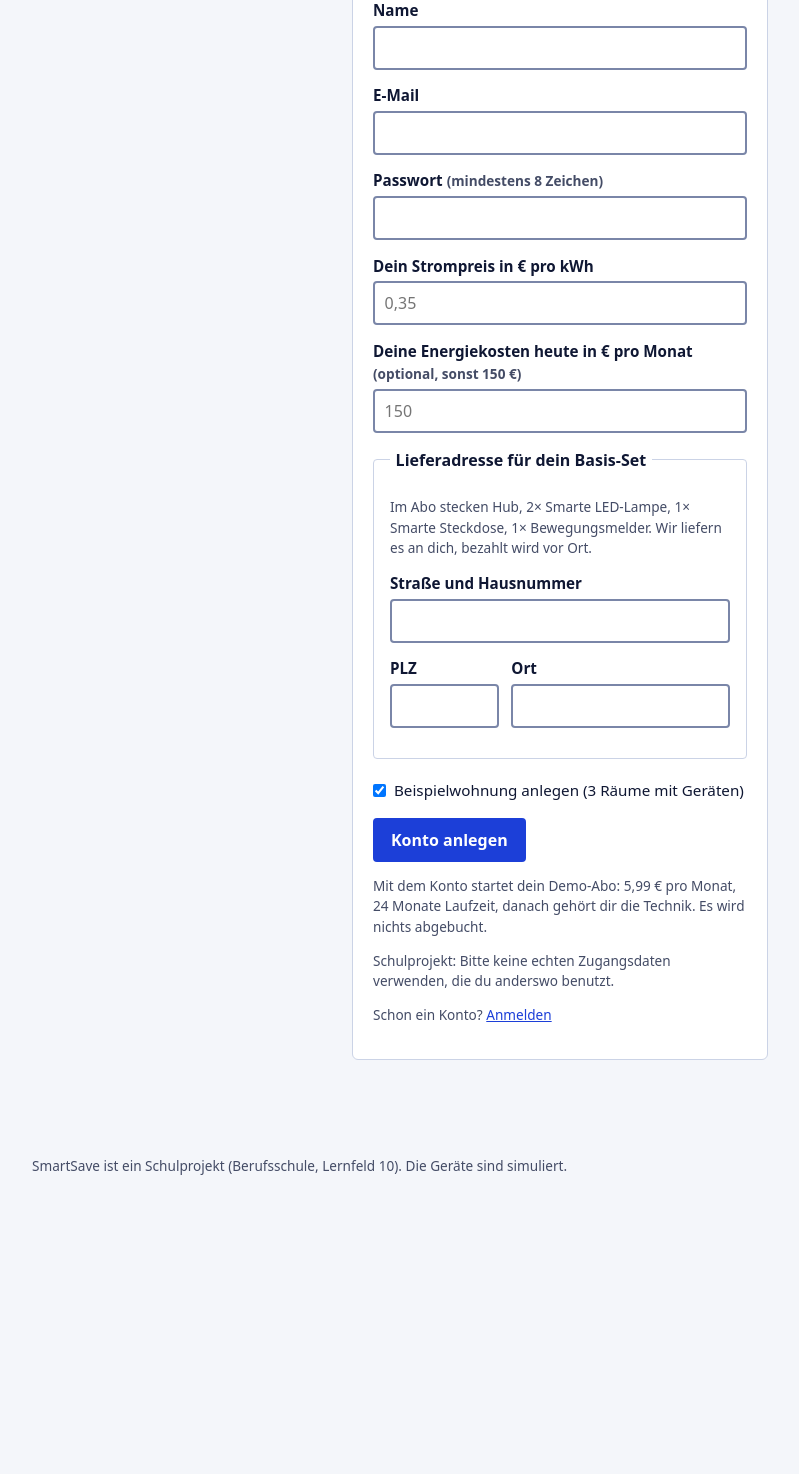
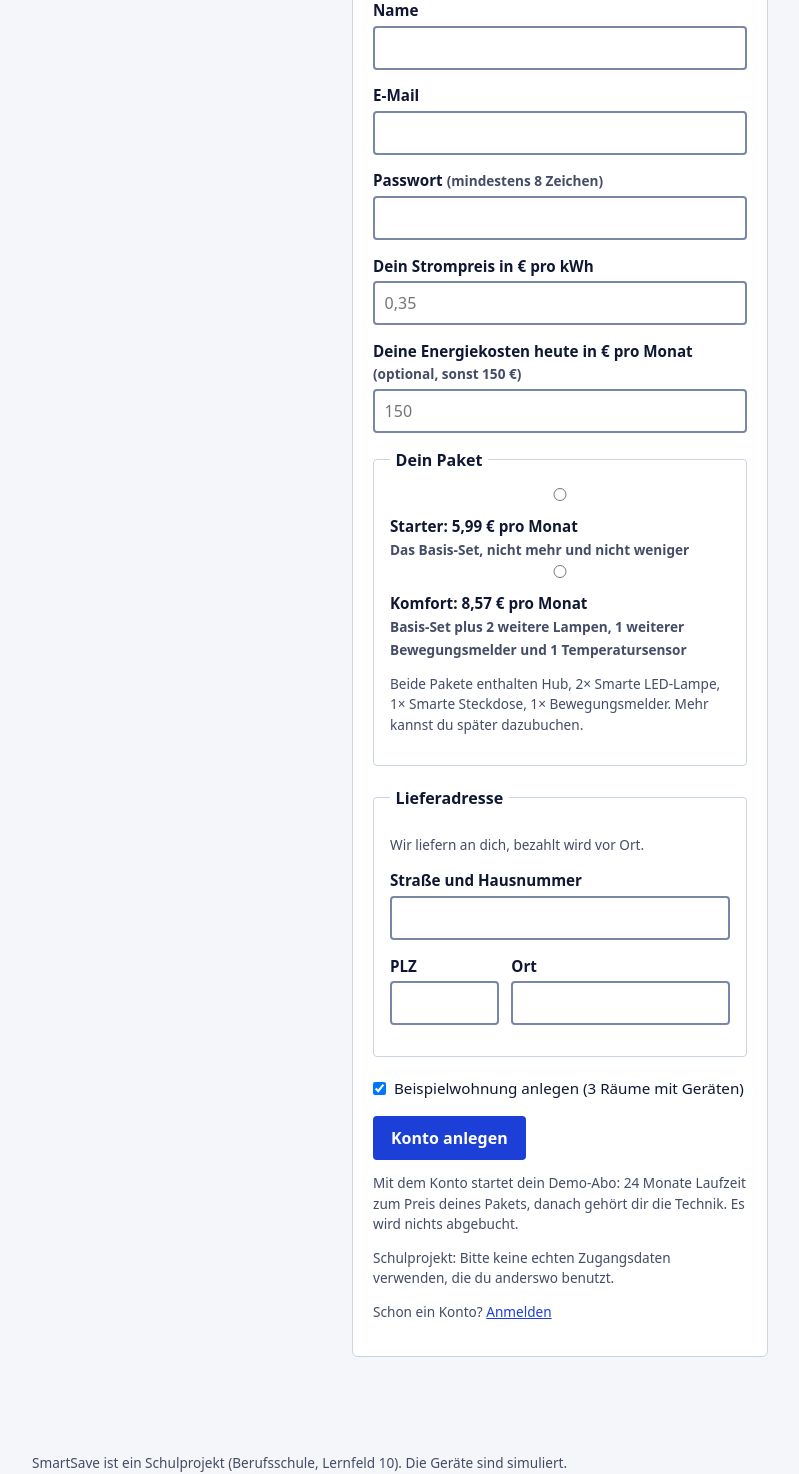
Before and after one commit to Paulfritsch/SmartHome, a PHP site: page /prototype/public/register.php in a window 1280 px wide. Shown: the part 180-1654 px from the top of the page, without its empty margins (80-879 px from the left). Before the commit the page ends 1355 px from the top, so only its background shows below. Run offline with PHP 8.4, Linux system fonts and the light colour scheme.

Commit message:
Paketwahl bei der Registrierung

```diff
--- a/prototype/public/_bootstrap.php
+++ b/prototype/public/_bootstrap.php
@@ -102,6 +102,18 @@ function nettoText(float $saving, float $price): string
         : 'Spart ca. ' . euro($saving) . ' pro Monat, kostet aber ' . euro($price) . ': ' . signedEuro($net) . ' pro Monat netto.';
 }
 
+// Auswahl des Pakets (Starter oder Komfort) als Radiobuttons; nichts ist vorausgewaehlt, ausser $selected
+function modelChoice(string $selected = ''): void
+{
+    echo '<fieldset><legend>Dein Paket</legend>';
+    foreach (\SmartSave\Catalog::MODELS as $id => $model) {
+        echo '<label class="zahlart"><input type="radio" name="model" value="' . e($id) . '"' . ($selected === $id ? ' checked' : '') . ' required> <span><strong>'
+            . e($model['name']) . ': ' . e(euro(\SmartSave\Catalog::modelMonthlyPrice($id))) . ' pro Monat</strong><br><span class="klein">'
+            . e($model['description']) . '</span></span></label>';
+    }
+    echo '<p class="klein">Beide Pakete enthalten ' . e(\SmartSave\Catalog::baseSetContents()) . '. Mehr kannst du später dazubuchen.</p></fieldset>';
+}
+
 /** Zeitstempel aus SQLite (UTC) als deutsche Ortszeit. */
 function berlinTime(string $utc): string
 {
--- a/prototype/public/dashboard.php
+++ b/prototype/public/dashboard.php
@@ -147,7 +147,7 @@ pageStart('Meine Wohnung', $user);
 <h1>Meine Wohnung</h1>
 
 <?php if (!$orders->hasBaseOrder($user->id)): ?>
-    <p class="hinweis">Dein Basis-Set (<?= e(Catalog::baseSetContents()) ?>) ist noch nicht bestellt. <a href="basis-set.php">Lieferadresse angeben</a></p>
+    <p class="hinweis">Du hast noch kein Paket gewählt. <a href="basis-set.php">Paket wählen und Lieferadresse angeben</a></p>
 <?php endif; ?>
 
 <section class="werte" aria-label="Zusammenfassung">
--- a/prototype/public/register.php
+++ b/prototype/public/register.php
@@ -12,7 +12,7 @@ if (currentUser($users) !== null) {
     redirect('dashboard.php');
 }
 
-$form = ['name' => '', 'email' => '', 'price' => '', 'old_cost' => '', 'street' => '', 'zip' => '', 'city' => ''];
+$form = ['name' => '', 'email' => '', 'price' => '', 'old_cost' => '', 'model' => '', 'street' => '', 'zip' => '', 'city' => ''];
 if ($_SERVER['REQUEST_METHOD'] === 'POST') {
     requireCsrf();
     foreach (array_keys($form) as $field) {
@@ -22,9 +22,10 @@ if ($_SERVER['REQUEST_METHOD'] === 'POST') {
 
     try {
         // Adresse zuerst pruefen, damit bei einem Fehler noch kein Konto angelegt ist
+        $orders->normalizeModel($form['model']);
         $address = $orders->normalizeAddress(['name' => $form['name'], 'street' => $form['street'], 'zip' => $form['zip'], 'city' => $form['city']]);
         $user = $users->register($form['name'], $form['email'], $password, $form['price'], $form['old_cost']);
-        $orders->placeBase($user, $address);
+        $orders->placeModel($user, $form['model'], $address);
         if (isset($_POST['examples'])) {
             ExampleApartment::create($user->id, $rooms, $devices);
         }
@@ -58,9 +59,11 @@ pageStart('Konto anlegen');
         <label for="old_cost">Deine Energiekosten heute in € pro Monat <span class="klein">(optional, sonst 150 €)</span></label>
         <input id="old_cost" name="old_cost" inputmode="decimal" placeholder="150" value="<?= e($form['old_cost']) ?>">
 
+        <?php modelChoice($form['model']); ?>
+
         <fieldset>
-            <legend>Lieferadresse für dein Basis-Set</legend>
-            <p class="klein">Im Abo stecken <?= e(Catalog::baseSetContents()) ?>. Wir liefern es an <?= e($form['name'] !== '' ? $form['name'] : 'dich') ?>, bezahlt wird vor Ort.</p>
+            <legend>Lieferadresse</legend>
+            <p class="klein">Wir liefern an <?= e($form['name'] !== '' ? $form['name'] : 'dich') ?>, bezahlt wird vor Ort.</p>
             <label for="street">Straße und Hausnummer</label>
             <input id="street" name="street" value="<?= e($form['street']) ?>" maxlength="80" autocomplete="street-address" required>
             <div class="zeile">
@@ -79,7 +82,7 @@ pageStart('Konto anlegen');
 
         <button type="submit">Konto anlegen</button>
     </form>
-    <p class="klein">Mit dem Konto startet dein Demo-Abo: <?= e(number_format(\SmartSave\Catalog::BASE_MONTHLY_FEE, 2, ',', '.')) ?> € pro Monat, <?= e(\SmartSave\Catalog::TERM_MONTHS) ?> Monate Laufzeit, danach gehört dir die Technik. Es wird nichts abgebucht.</p>
+    <p class="klein">Mit dem Konto startet dein Demo-Abo: <?= e(\SmartSave\Catalog::TERM_MONTHS) ?> Monate Laufzeit zum Preis deines Pakets, danach gehört dir die Technik. Es wird nichts abgebucht.</p>
     <p class="klein">Schulprojekt: Bitte keine echten Zugangsdaten verwenden, die du anderswo benutzt.</p>
     <p class="klein">Schon ein Konto? <a href="login.php">Anmelden</a></p>
 </section>
--- a/prototype/src/Catalog.php
+++ b/prototype/src/Catalog.php
@@ -35,6 +35,17 @@ final class Catalog
     /** Produkt-ID => Anzahl, im Basis-Abo enthalten (zusaetzlich zu Hub, App und Support) */
     // Kennung der Bestellung des Basis-Sets (Hub plus BASE_INCLUDED); kein Produkt zum Dazubuchen
     public const BASE_PRODUCT_ID = 'basis';
+
+    /**
+     * Pakete, aus denen man bei der Registrierung waehlt (wie die Fertigpakete auf der Website).
+     * Beide enthalten das Basis-Set; extras sind Zusatztechnik oben drauf (Produkt => Stueckzahl).
+     *
+     * @var array<string, array{name: string, description: string, extras: array<string, int>}>
+     */
+    public const MODELS = [
+        'starter' => ['name' => 'Starter', 'description' => 'Das Basis-Set, nicht mehr und nicht weniger', 'extras' => []],
+        'komfort' => ['name' => 'Komfort', 'description' => 'Basis-Set plus 2 weitere Lampen, 1 weiterer Bewegungsmelder und 1 Temperatursensor', 'extras' => ['led' => 2, 'bewegung' => 1, 'temperatur' => 1]],
+    ];
 
     public const BASE_INCLUDED = ['led' => 2, 'steckdose' => 1, 'bewegung' => 1];
 
@@ -88,6 +99,22 @@ final class Catalog
         }
 
         return implode(', ', $parts);
+    }
+
+    public static function modelExists(string $modelId): bool
+    {
+        return isset(self::MODELS[$modelId]);
+    }
+
+    // Monatspreis eines Pakets bei Abo-Start: Grundgebuehr plus Zusatztechnik
+    public static function modelMonthlyPrice(string $modelId): float
+    {
+        $sum = self::BASE_MONTHLY_FEE;
+        foreach (self::MODELS[$modelId]['extras'] ?? [] as $productId => $count) {
+            $sum += self::monthlyPrice($productId, 0) * $count;
+        }
+
+        return round($sum, 2);
     }
 
     public static function exists(string $productId): bool
--- a/prototype/src/OrderRepository.php
+++ b/prototype/src/OrderRepository.php
@@ -119,6 +119,44 @@ final class OrderRepository
             ]);
 
         return (int) $this->pdo->lastInsertId();
+    }
+
+    /**
+     * Prueft die Paketwahl (z. B. vor dem Anlegen eines Kontos).
+     *
+     * @throws ValidationException
+     */
+    public function normalizeModel(string $modelId): string
+    {
+        if (!Catalog::modelExists($modelId)) {
+            throw new ValidationException(['Paket: bitte Starter oder Komfort wählen.']);
+        }
+
+        return $modelId;
+    }
+
+    /**
+     * Bestellt das gewaehlte Paket: das Basis-Set und je Zusatzprodukt eine Bestellung (alle an dieselbe Adresse).
+     * Prueft alles vorab, damit nichts halb bestellt wird.
+     *
+     * @param array{name?: string, street?: string, zip?: string, city?: string} $address
+     * @return int[] IDs der angelegten Bestellungen, Basis-Set zuerst
+     * @throws ValidationException
+     */
+    public function placeModel(User $user, string $modelId, array $address, string $paymentMethod = 'vor_ort'): array
+    {
+        $this->normalizeModel($modelId);
+        $this->normalizeAddress($address);
+        if ($this->hasBaseOrder($user->id)) {
+            throw new ValidationException(['Du hast dein Paket schon bestellt.']);
+        }
+
+        $ids = [$this->placeBase($user, $address, $paymentMethod)];
+        foreach (Catalog::MODELS[$modelId]['extras'] as $productId => $count) {
+            $ids[] = $this->place($user, $productId, $count, $address, $paymentMethod);
+        }
+
+        return $ids;
     }
 
     public function hasBaseOrder(int $userId): bool
```
Also changed, not shown: prototype/public/basis-set.php (+10 -8 lines), tests/OrderRepositoryTest.php (+75 -0 lines), README.md.
